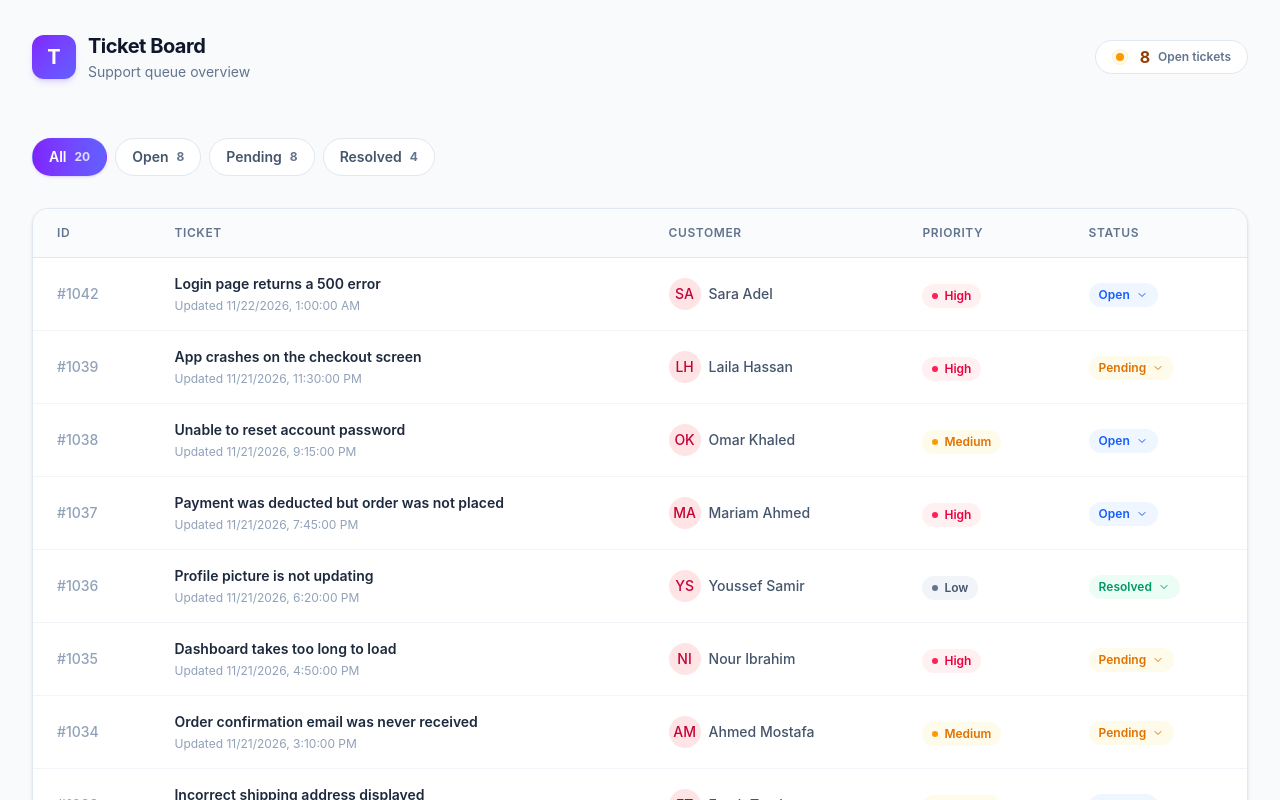
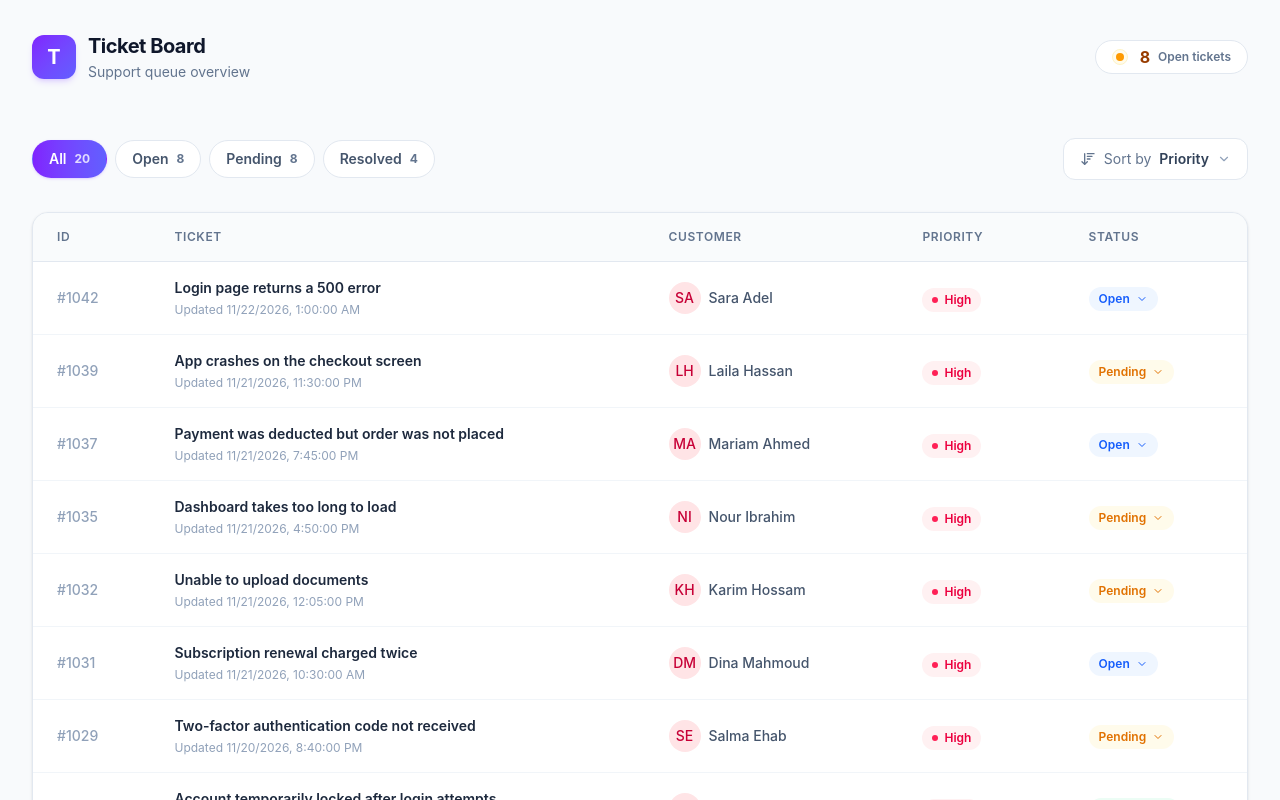
Before and after one commit to Gexof/ticket-board, a React (Vite) app: page / in a window 1280 px wide. Shown: the top 800 px of the page. Built offline with nearby package versions, Linux system fonts and the light colour scheme.

Commit message:
added sort by

```diff
--- a/src/App.tsx
+++ b/src/App.tsx
@@ -3,16 +3,39 @@ import FilterBar from "./components/Filter/FilterBar";
 import Header from "./components/Header";
 import TicketsTable from "./components/tickets/TicketsTable";
 import { tickets as initialTickets } from "./data";
-import type { TicketFilter } from "./types";
+import type { SortOption, TicketFilter } from "./types";
 
 function App() {
   const [ticketsData, setTicketsData] = useState(initialTickets);
   const [filter, setFilter] = useState<TicketFilter>("all");
+  const [sortBy, setSortBy] = useState<SortOption>("priority");
 
   const filteredData =
     filter === "all"
       ? ticketsData
       : ticketsData.filter((ticket) => ticket.status === filter);
+
+  const sortedData = [...filteredData].sort((a, b) => {
+    if (sortBy === "priority") {
+      const priorityOrder = {
+        high: 1,
+        medium: 2,
+        low: 3,
+      };
+
+      return priorityOrder[a.priority] - priorityOrder[b.priority];
+    }
+
+    if (sortBy === "recently-updated") {
+      return new Date(b.updatedAt).getTime() - new Date(a.updatedAt).getTime();
+    }
+
+    if (sortBy === "oldest-updated") {
+      return new Date(a.updatedAt).getTime() - new Date(b.updatedAt).getTime();
+    }
+
+    return 0;
+  });
 
   const ticketsNum = ticketsData.filter(
     (ticket) => ticket.status === "open",
@@ -29,11 +52,13 @@ function App() {
           ticketsData={ticketsData}
           setFilter={setFilter}
           filter={filter}
+          sortBy={sortBy}
+          setSortBy={setSortBy}
         />
 
         {/* Tickets Table */}
         <TicketsTable
-          ticketsData={filteredData}
+          ticketsData={sortedData}
           setTicketsData={setTicketsData}
         />
       </main>
--- a/src/components/Filter/FilterBar.tsx
+++ b/src/components/Filter/FilterBar.tsx
@@ -1,15 +1,24 @@
 import type { Dispatch, SetStateAction } from "react";
 import type { Ticket } from "../../interfaces";
 import FilterButton from "./FilterButton";
-import type { TicketFilter } from "../../types";
+import type { SortOption, TicketFilter } from "../../types";
+import FilterList from "./FilterList";
 
 interface IProps {
   ticketsData: Ticket[];
   setFilter: Dispatch<SetStateAction<TicketFilter>>;
   filter: TicketFilter;
+  sortBy: SortOption;
+  setSortBy: (value: SortOption) => void;
 }
 
-const FilterBar = ({ ticketsData, setFilter, filter }: IProps) => {
+const FilterBar = ({
+  ticketsData,
+  setFilter,
+  filter,
+  sortBy,
+  setSortBy,
+}: IProps) => {
   const openTickets = ticketsData.filter(
     (ticket) => ticket.status === "open",
   ).length;
@@ -55,6 +64,7 @@ const FilterBar = ({ ticketsData, setFilter, filter }: IProps) => {
           onHandleFilter={setFilter}
         />
       </div>
+      <FilterList sortBy={sortBy} setSortBy={setSortBy} />
     </div>
   );
 };
--- a/src/components/Filter/FilterList.tsx
+++ b/src/components/Filter/FilterList.tsx
@@ -1,13 +1,68 @@
-import { ArrowDownWideNarrow } from "lucide-react";
+import { useState } from "react";
+import { ArrowDownWideNarrow, ChevronDown, Check } from "lucide-react";
+import type { SortOption } from "../../types";
 
-interface IProps {}
+interface IProps {
+  sortBy: SortOption;
+  setSortBy: (value: SortOption) => void;
+}
 
-const FilterList = ({}: IProps) => {
+const FilterList = ({ sortBy, setSortBy }: IProps) => {
+  const [isOpen, setIsOpen] = useState(false);
+
+  const options = [
+    { label: "Priority", value: "priority" },
+    { label: "Recently Updated", value: "recently-updated" },
+    { label: "Oldest Updated", value: "oldest-updated" },
+  ];
+
+  const selectedLabel = options.find(
+    (option) => option.value === sortBy,
+  )?.label;
+
   return (
-    <div>
-      <ArrowDownWideNarrow />
-      <span className="text-slate-300">Sort by</span>
-      <span>Priority</span>
+    <div className="relative inline-block">
+      <button
+        type="button"
+        onClick={() => setIsOpen((prev) => !prev)}
+        className="inline-flex items-center gap-2 rounded-xl border border-slate-200 bg-white px-4 py-2.5 text-sm"
+      >
+        <ArrowDownWideNarrow size={16} className="text-slate-500" />
+
+        <span className="text-slate-500">Sort by</span>
+
+        <span className="font-semibold text-slate-700">{selectedLabel}</span>
+
+        <ChevronDown
+          size={14}
+          className={`text-slate-400 transition-transform ${
+            isOpen ? "rotate-180" : ""
+          }`}
+        />
+      </button>
+
+      {isOpen && (
+        <ul className="absolute right-0 top-[calc(100%+8px)] z-50 w-48 rounded-xl border border-slate-200 bg-white p-1.5">
+          {options.map((option) => (
+            <li key={option.value}>
+              <button
+                type="button"
+                onClick={() => {
+                  setSortBy(option.value as SortOption);
+                  setIsOpen(false);
+                }}
+                className="flex w-full items-center justify-between rounded-lg px-3 py-2.5 text-sm text-slate-600"
+              >
+                <span>{option.label}</span>
+
+                {sortBy === option.value && (
+                  <Check size={15} className="text-violet-600" />
+                )}
+              </button>
+            </li>
+          ))}
+        </ul>
+      )}
     </div>
   );
 };
--- a/src/types/index.ts
+++ b/src/types/index.ts
@@ -1,3 +1,4 @@
 export type Priority = "high" | "medium" | "low";
 export type Status = "open" | "pending" | "resolved";
 export type TicketFilter = Status | "all";
+export type SortOption = "priority" | "recently-updated" | "oldest-updated";
```
